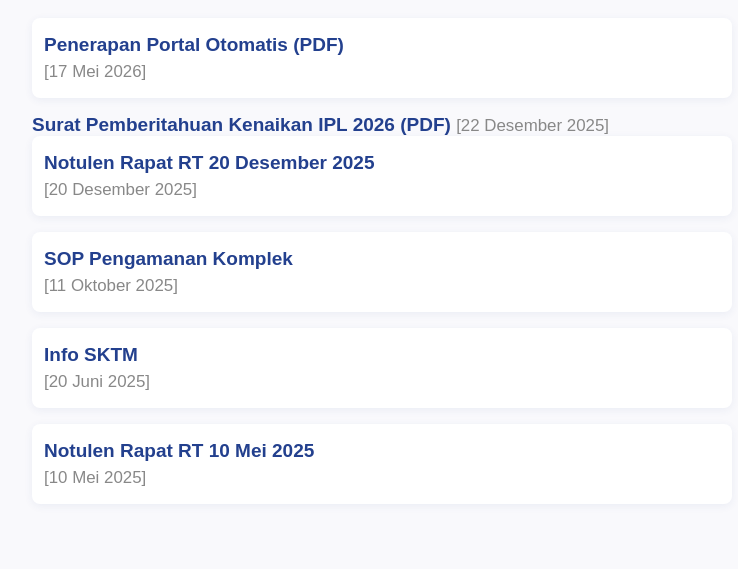
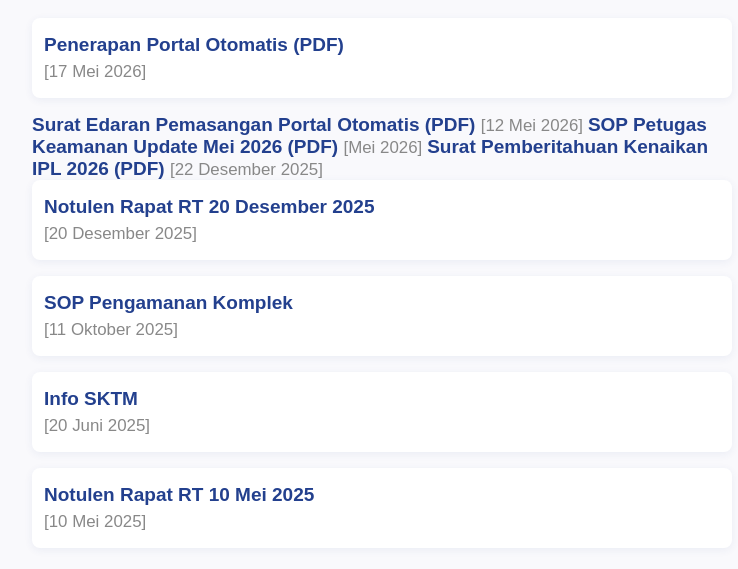
Before and after one commit to BlokHCikeasGardenia/pengumuman, a plain HTML site: page index.html in a window 1280 px wide. Shown: the part 79-648 px from the top of the page, without its empty margins (258-996 px from the left). Drawn offline with Linux system fonts and the light colour scheme.

Commit message:
Update index.html

```diff
--- a/index.html
+++ b/index.html
@@ -76,6 +76,18 @@
       <span class="date">[17 Mei 2026]</span>
     </li>
 
+    <a href="pengumuman/260512SuratEdaranPemasanganpintuotomatis.pdf" target="_blank">
+        Surat Edaran Pemasangan Portal Otomatis (PDF)
+      </a>
+      <span class="date">[12 Mei 2026]</span>
+    </li>
+
+    <a href="pengumuman/SOPPetugasKeamananUpdateMei2026.pdf" target="_blank">
+        SOP Petugas Keamanan Update Mei 2026 (PDF)
+      </a>
+      <span class="date">[Mei 2026]</span>
+    </li>
+
     <a href="pengumuman/SuratPemberitahuanKenaikanIPL.pdf" target="_blank">
         Surat Pemberitahuan Kenaikan IPL 2026 (PDF)
       </a>
```
